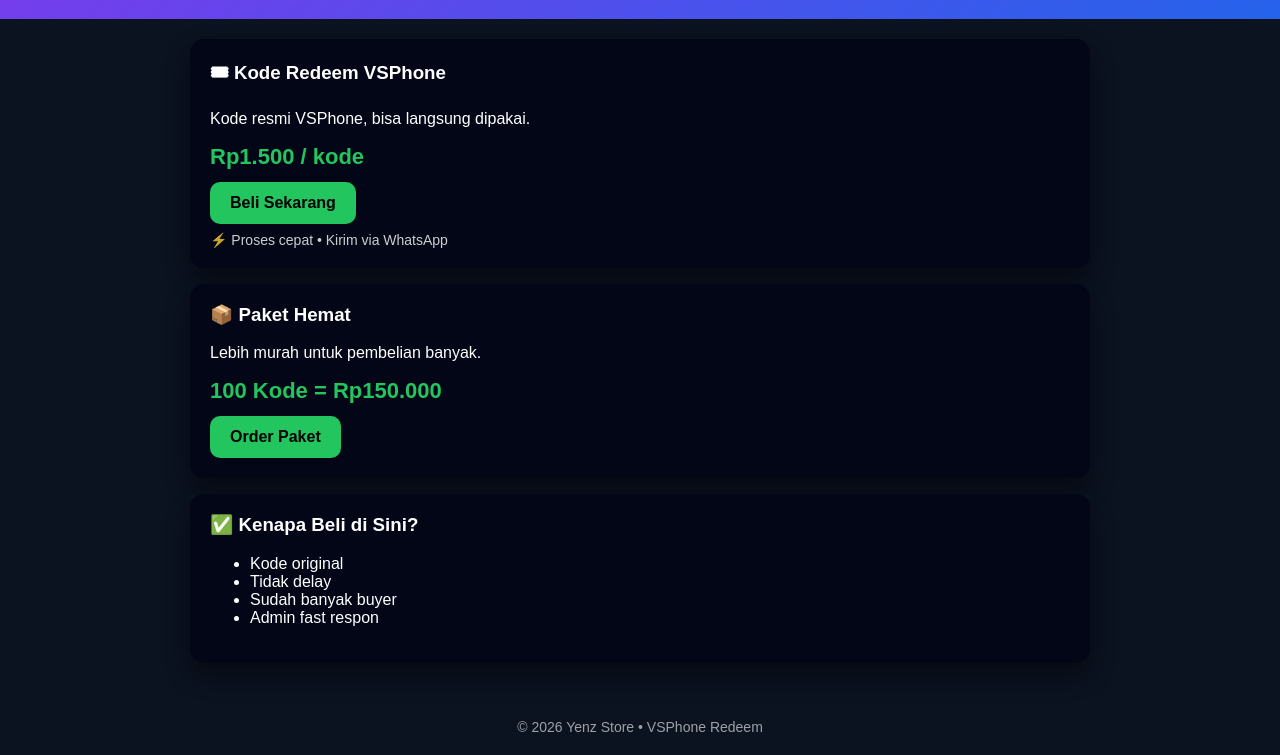
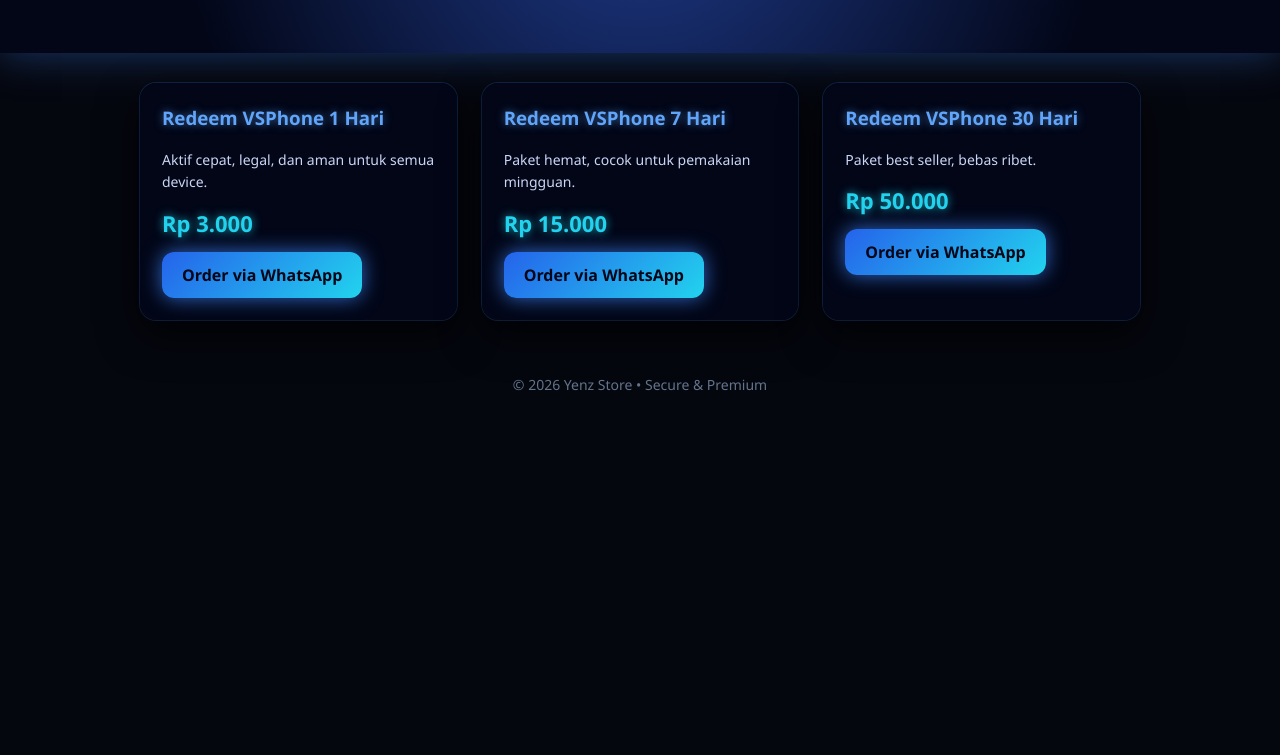
Before and after one commit to yenzrich-cyber/YenzStore.github.io, a plain HTML site: page index.html in a window 1280 px wide. Shown: the part 119-874 px from the top of the page. After the commit the page ends 800 px from the top, so only its background shows below. Drawn offline with Linux system fonts and the light colour scheme.

Commit message:
index.html

```diff
--- a/index.html
+++ b/index.html
@@ -2,102 +2,166 @@
 <html lang="id">
 <head>
   <meta charset="UTF-8">
-  <title>Yenz Store - VSPhone Redeem</title>
-  <meta name="viewport" content="width=device-width, initial-scale=1">
+  <title>Yenz Store - Redeem VSPhone</title>
+  <meta name="viewport" content="width=device-width, initial-scale=1.0">
+
   <style>
-    body{
-      margin:0;
-      font-family:Arial,Helvetica,sans-serif;
-      background:#0b1220;
-      color:#fff;
+    body {
+      margin: 0;
+      font-family: 'Segoe UI', Arial, sans-serif;
+      background: #05070f;
+      color: #e5e7eb;
     }
-    header{
-      background:linear-gradient(135deg,#7c3aed,#2563eb);
-      padding:32px 20px;
-      text-align:center;
+
+    header {
+      text-align: center;
+      padding: 40px 20px;
+      background: radial-gradient(circle at top, #1e3a8a, #020617 70%);
+      box-shadow: 0 0 40px rgba(59,130,246,0.4);
     }
-    header h1{margin:0;font-size:28px}
-    header p{margin-top:8px;opacity:.9}
 
-    .container{
-      max-width:900px;
-      margin:auto;
-      padding:20px;
+    header h1 {
+      margin: 0;
+      font-size: 34px;
+      color: #60a5fa;
+      text-shadow: 0 0 15px rgba(96,165,250,0.8);
     }
-    .card{
-      background:#020617;
-      border-radius:14px;
-      padding:20px;
-      margin-bottom:16px;
-      box-shadow:0 12px 24px rgba(0,0,0,.45);
+
+    header p {
+      margin-top: 8px;
+      color: #93c5fd;
+      opacity: 0.9;
     }
-    .card h3{margin-top:0}
-    .price{
-      font-size:22px;
-      color:#22c55e;
-      font-weight:bold;
+
+    .container {
+      max-width: 1000px;
+      margin: auto;
+      padding: 30px 20px;
     }
-    .btn{
-      display:inline-block;
-      margin-top:12px;
-      padding:12px 20px;
-      background:#22c55e;
-      color:#000;
-      border-radius:10px;
-      text-decoration:none;
-      font-weight:bold;
+
+    .products {
+      display: grid;
+      grid-template-columns: repeat(auto-fit, minmax(260px, 1fr));
+      gap: 25px;
     }
-    .note{
-      font-size:14px;
-      opacity:.8;
-      margin-top:8px;
+
+    .card {
+      background: linear-gradient(180deg, #020617, #020617);
+      border-radius: 16px;
+      padding: 22px;
+      position: relative;
+      box-shadow:
+        0 0 0 1px rgba(59,130,246,0.2),
+        0 15px 40px rgba(0,0,0,0.8);
+      transition: 0.25s ease;
     }
-    footer{
-      text-align:center;
-      padding:20px;
-      opacity:.6;
-      font-size:14px;
+
+    .card::before {
+      content: "";
+      position: absolute;
+      inset: 0;
+      border-radius: 16px;
+      box-shadow: 0 0 25px rgba(59,130,246,0.35);
+      opacity: 0;
+      transition: 0.25s;
+    }
+
+    .card:hover::before {
+      opacity: 1;
+    }
+
+    .card:hover {
+      transform: translateY(-6px);
+    }
+
+    .card h3 {
+      margin-top: 0;
+      color: #60a5fa;
+      text-shadow: 0 0 8px rgba(96,165,250,0.6);
+    }
+
+    .card p {
+      color: #cbd5f5;
+      font-size: 14px;
+      line-height: 1.6;
+    }
+
+    .price {
+      margin: 14px 0;
+      font-size: 22px;
+      font-weight: bold;
+      color: #22d3ee;
+      text-shadow: 0 0 10px rgba(34,211,238,0.8);
+    }
+
+    .btn {
+      display: inline-block;
+      padding: 12px 20px;
+      border-radius: 12px;
+      background: linear-gradient(135deg, #2563eb, #22d3ee);
+      color: #020617;
+      text-decoration: none;
+      font-weight: bold;
+      box-shadow: 0 0 20px rgba(59,130,246,0.8);
+      transition: 0.25s;
+    }
+
+    .btn:hover {
+      transform: scale(1.05);
+      box-shadow: 0 0 35px rgba(34,211,238,1);
+    }
+
+    footer {
+      text-align: center;
+      padding: 25px;
+      font-size: 14px;
+      color: #64748b;
     }
   </style>
 </head>
+
 <body>
 
   <header>
     <h1>Yenz Store</h1>
-  <p>Jual Kode Redeem VSPhone • Fast & Trusted</p>
+    <p>Redeem Code VSPhone • Fast • Trusted</p>
   </header>
 
   <div class="container">
+    <div class="products">
 
       <div class="card">
-    <h3>🎟 Kode Redeem VSPhone</h3>
-    <p>Kode resmi VSPhone, bisa langsung dipakai.</p>
-    <div class="price">Rp1.500 / kode</div>
-    <a class="btn" href="https://wa.me/62XXXXXXXXXX?text=Halo%20min,%20mau%20beli%20kode%20redeem%20VSPhone">Beli Sekarang</a>
-    <div class="note">⚡ Proses cepat • Kirim via WhatsApp</div>
+        <h3>Redeem VSPhone 1 Hari</h3>
+        <p>Aktif cepat, legal, dan aman untuk semua device.</p>
+        <div class="price">Rp 3.000</div>
+        <a class="btn" href="https://wa.me/6283122558992?text=Halo%20saya%20mau%20order%20Redeem%20VSPhone%201%20Hari" target="_blank">
+          Order via WhatsApp
+        </a>
       </div>
 
       <div class="card">
-    <h3>📦 Paket Hemat</h3>
-    <p>Lebih murah untuk pembelian banyak.</p>
-    <div class="price">100 Kode = Rp150.000</div>
-    <a class="btn" href="https://wa.me/6283122558992text=Halo%20min,%20mau%20beli%20paket%20100%20kode%20VSPhone">Order Paket</a>
+        <h3>Redeem VSPhone 7 Hari</h3>
+        <p>Paket hemat, cocok untuk pemakaian mingguan.</p>
+        <div class="price">Rp 15.000</div>
+        <a class="btn" href="https://wa.me/628XXXXXXXXXX?text=Halo%20saya%20mau%20order%20Redeem%20VSPhone%207%20Hari" target="_blank">
+          Order via WhatsApp
+        </a>
       </div>
 
       <div class="card">
-    <h3>✅ Kenapa Beli di Sini?</h3>
-    <ul>
-      <li>Kode original</li>
-      <li>Tidak delay</li>
-      <li>Sudah banyak buyer</li>
-      <li>Admin fast respon</li>
-    </ul>
+        <h3>Redeem VSPhone 30 Hari</h3>
+        <p>Paket best seller, bebas ribet.</p>
+        <div class="price">Rp 50.000</div>
+        <a class="btn" href="https://wa.me/628XXXXXXXXXX?text=Halo%20saya%20mau%20order%20Redeem%20VSPhone%2030%20Hari" target="_blank">
+          Order via WhatsApp
+        </a>
       </div>
 
     </div>
+  </div>
 
   <footer>
-  © 2026 Yenz Store • VSPhone Redeem
+    © 2026 Yenz Store • Secure & Premium
   </footer>
 
 </body>
```
Lines whose indentation alone changed are shown as unchanged.
